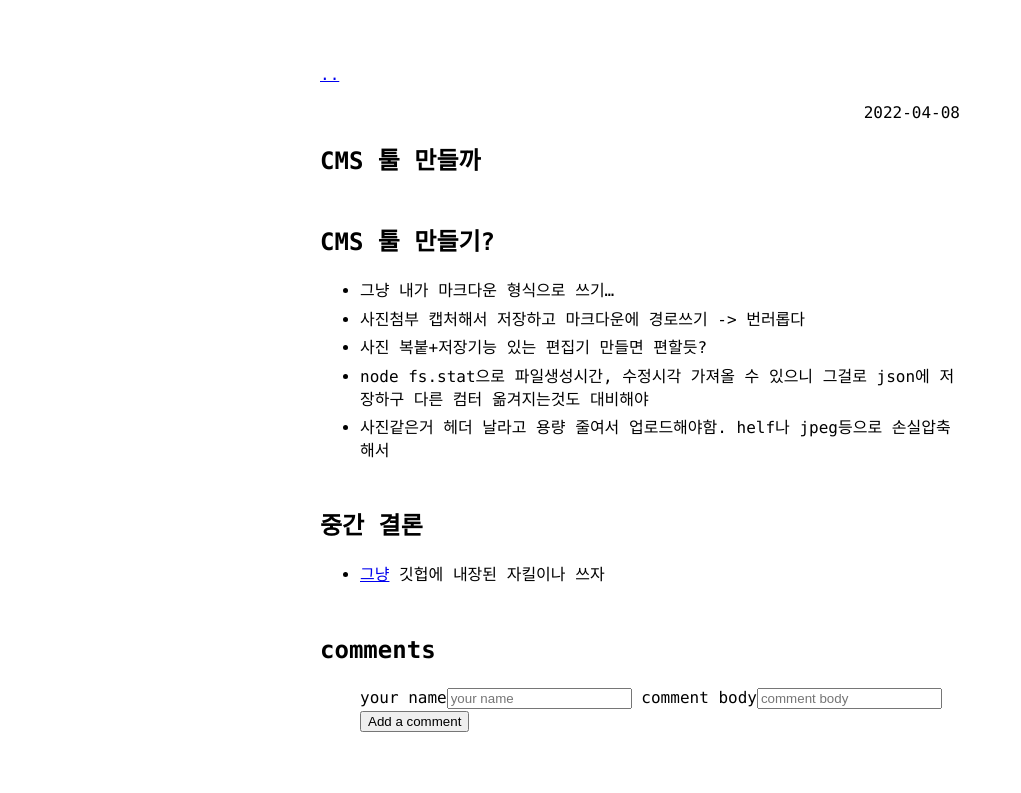
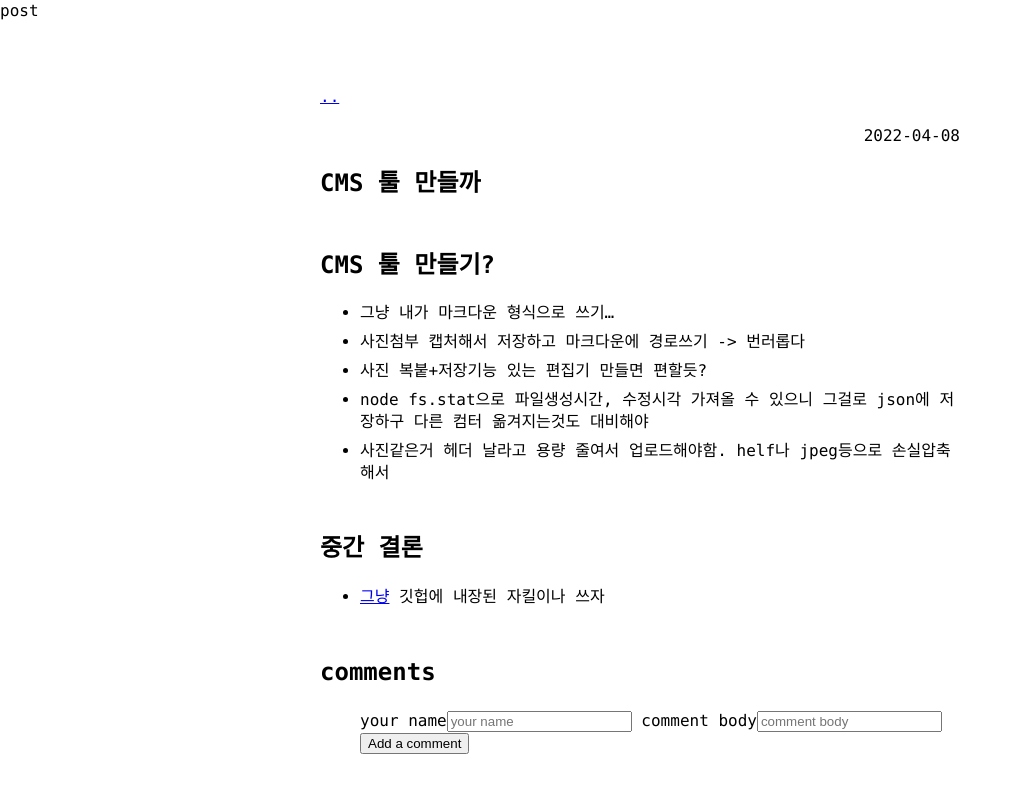
Before and after one commit to esctabcapslock/esctabcapslock.github.io, a Jekyll site: the page built from _posts/2022-04-08-CMS 툴 만들기.md, in a window 1280 px wide. Shown: the top 793 px of the page, without its empty margins (0-1021 px from the left). Built offline with Jekyll 4.4.1, drawn with Linux system fonts in a browser that asks for light colours; comment, search, counter and statistics services are not loaded.

Commit message:
Liquid 문법 이것저것;

```diff
--- a/_includes/head.html
+++ b/_includes/head.html
@@ -20,17 +20,11 @@
   <link rel="stylesheet" href="{{ "/assets/css/main.css" | relative_url }}" />
   <!-- 구글 에널리틱스 -->
   <script async="" src="https://www.googletagmanager.com/gtag/js?id=G-KP33B5XP6F"></script>
+  <a>{{page.layout}}</a>
 
   <!-- post 내부일 경우만 호출하도록 손 봐야함 -->
-  {% if page.path contains '_posts' %}
+  {% if page.layout == 'post' %}
     <script type="module" src="/assets/js/comment.js"></script>
-    <script async src="https://www.google.com/recaptcha/api.js"></script>
-    <script>
-      function onSubmit(token) {
-        document.getElementById("demo-form").submit();
-      }
-    </script>
-
   {% endif %}
 
 </head>
```
